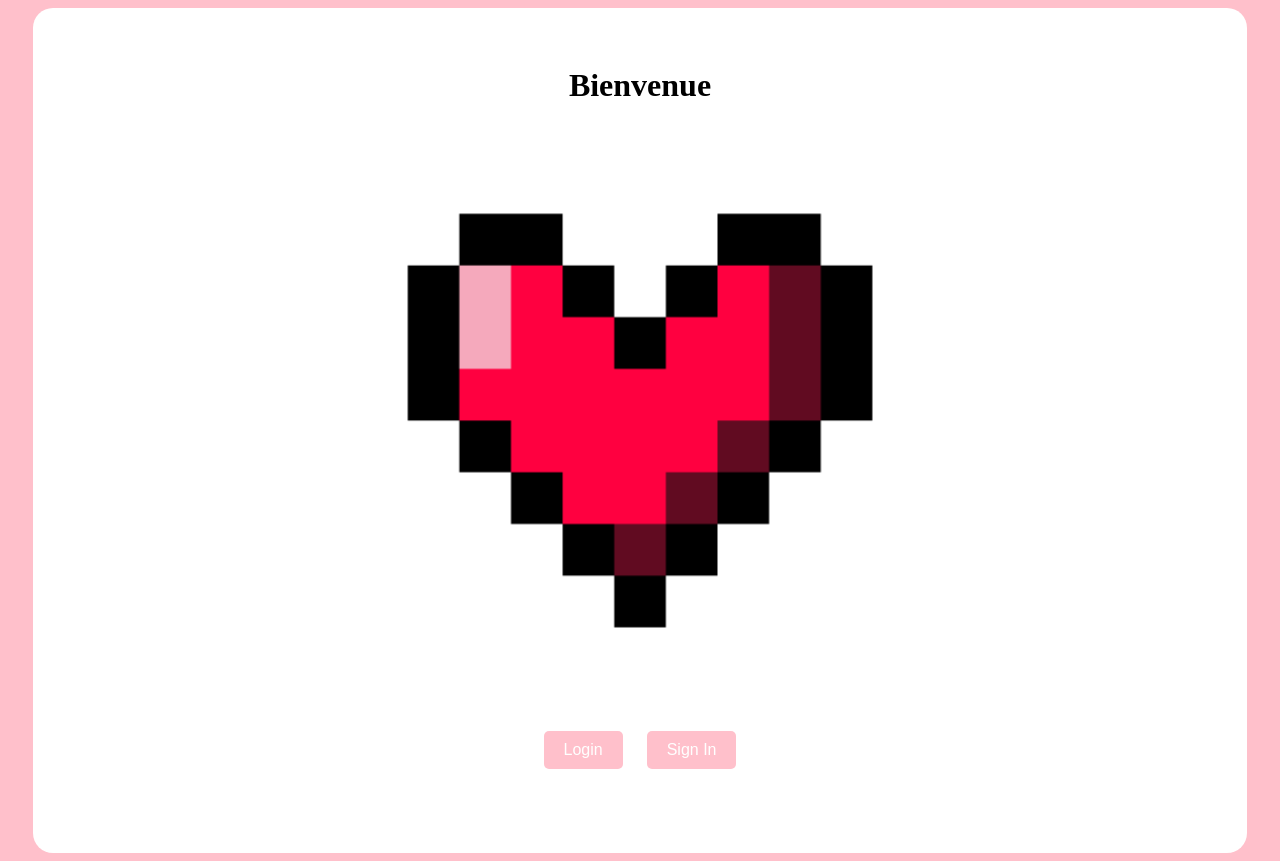
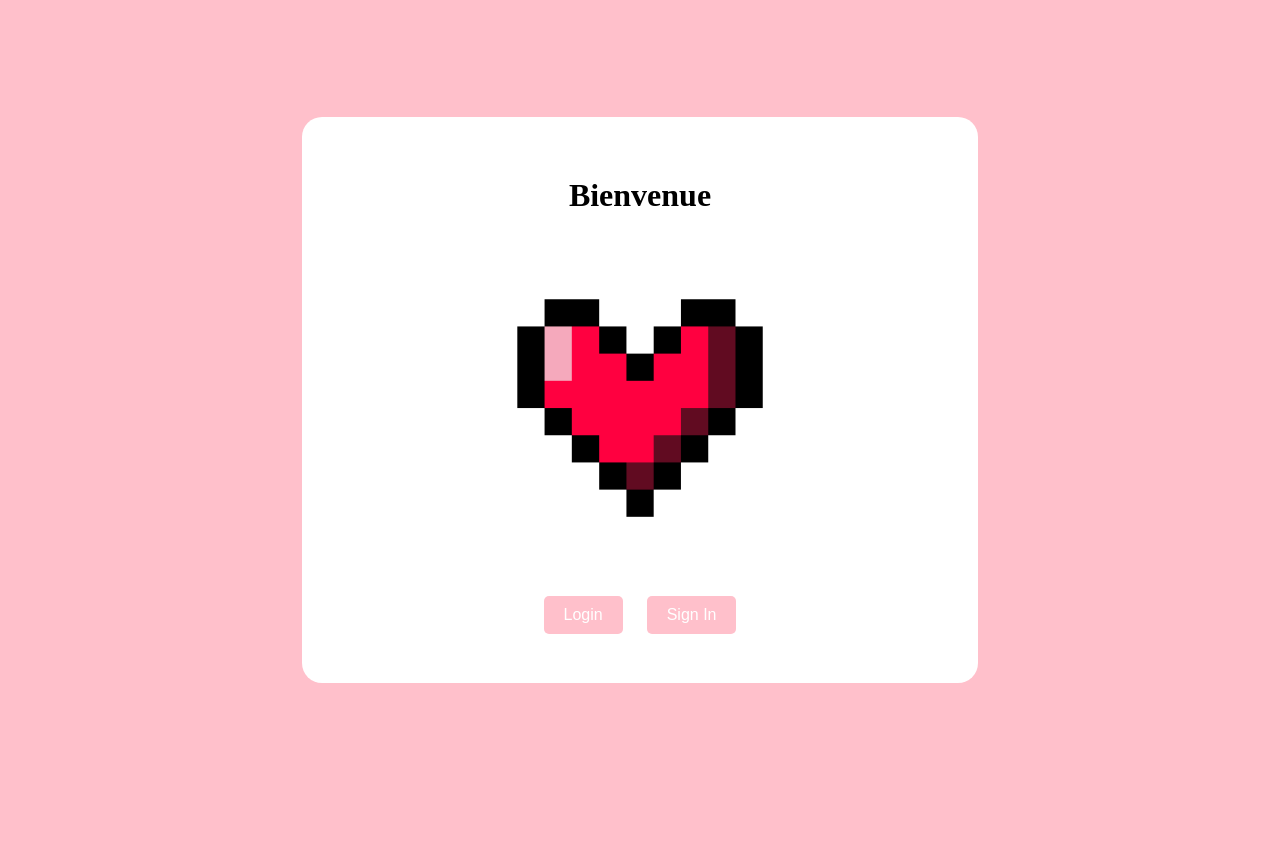
Before and after one commit to Kevinnnnb/Noa_Webapp, a Flask app: template templates/acceuil.html in a window 1280 px wide. After the commit the page ends 683 px from the top, so only its background shows below. Run offline with Flask 3, Linux system fonts and the light colour scheme; the template is opened without the code that fills it, so the values that code supplies are empty.

Commit message:
Update acceuil.html

```diff
--- a/templates/acceuil.html
+++ b/templates/acceuil.html
@@ -12,14 +12,20 @@
 
         body {
             background-color: pink;
+            display: flex;
+            justify-content: center;
+            align-items: center;
+            height: 100vh;
+            margin: 0;
         }
 
         .container {
             background-color: white;
             width: 90%;
+            max-width: 600px;
             padding: 3%;
             border-radius: 20px;
-            margin: auto;
+            text-align: center;
         }
 
         .form-container {
@@ -48,39 +54,24 @@
         .button-container button:hover {
             background-color: red;
         }
+
+        img {
+            max-width: 300px;
+            width: 100%;
+            height: auto;
+        }
     </style>
 </head>
 <body>
-    <header>
     <div class="container">
-            <center>
         <h1>Bienvenue</h1>
         <br><br>
-<img src="static/coeur.gif" width = "50%">
+        <img src="static/coeur.gif" alt="Coeur">
         <br><br>
         <div class="button-container">
             <button onclick="window.location.href='/login'">Login</button>
             <button onclick="window.location.href='/sign_in'">Sign In</button>
         </div>
-            </center>
-            <center>
-                <div>
-                    <br><br>
     </div>
-            </center>
-        </div>
-        </div></center>
-    </header>
-    <script src="https://code.jquery.com/jquery-3.4.1.js" integrity="sha256-WpOohJOqMqqyKL9FccASB9O0KwACQJpFTUBLTYOVvVU=" crossorigin="anonymous"></script>
-    <script src="{{url_for('static', filename='gif.js')}}"></script>
-    <script src="{{url_for('static', filename='gifDecoder.js')}}"></script>
-    <script src="{{url_for('static', filename='script.js')}}"></script>
-
-
-    </header>
-    <script src="https://code.jquery.com/jquery-3.4.1.js" integrity="sha256-WpOohJOqMqqyKL9FccASB9O0KwACQJpFTUBLTYOVvVU=" crossorigin="anonymous"></script>
-    <script src="/static/gif.js"></script>
-    <script src="/static/gifDecoder.js"></script>
-    <script src="/static/script.js"></script>
 </body>
 </html>
```
Lines whose indentation alone changed are shown as unchanged.
